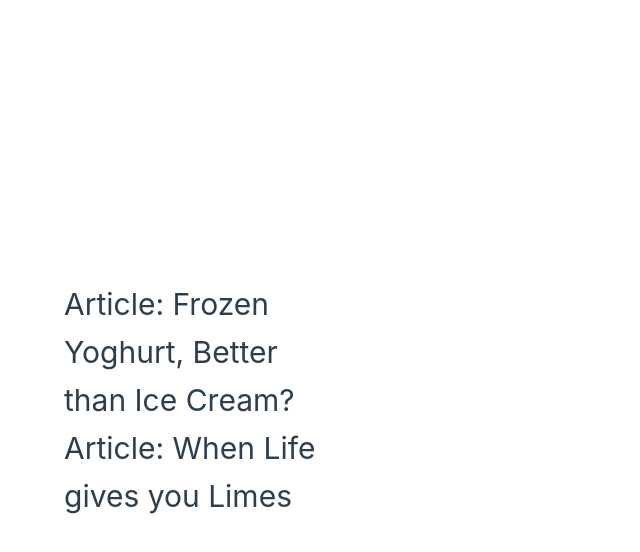
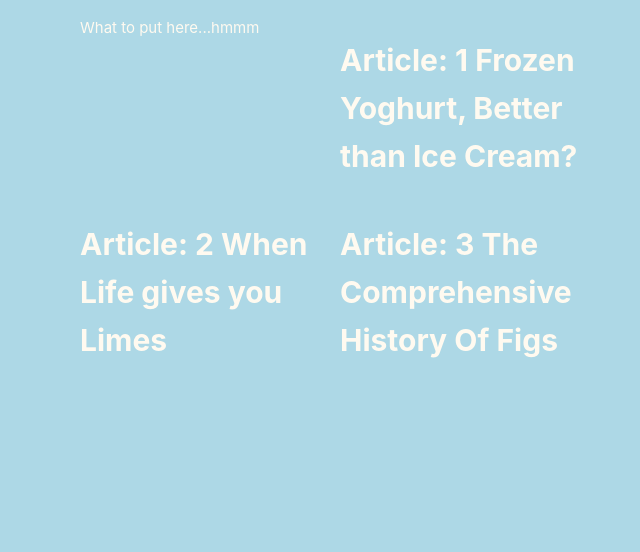
Before and after one commit to BeaLiz-Daly/my-project, a Vue app: page / in a window 1280 px wide. Shown: the top 552 px of the page, without its empty margins (0-640 px from the left). Built offline with nearby package versions, Linux system fonts and the light colour scheme.

Commit message:
building on article display

```diff
--- a/src/App.vue
+++ b/src/App.vue
@@ -3,18 +3,20 @@ import { ref, computed } from 'vue'
 
 const articles = ref([
   {articleID: 1, articleTitle: 'Frozen Yoghurt, Better than Ice Cream?' },
-  {articleID: 2, articleTitle: 'When Life gives you Limes'},]);
+  {articleID: 2, articleTitle: 'When Life gives you Limes'},
+  {articleID: 3, articleTitle: 'The Comprehensive History Of Figs'}]);
+
+let nextID = articles.value.length+1;  //variable initialised to 4 for function to add an article
 
 </script>
 
 <template>
   <body>
   <div id="app">
-    <header>
+    <header>What to put here...hmmm</header>
       <div v-for="item in articles" :key="item.articleID">  <!--v-for to display objects in array 'articles' -->
-        <h1> Article: {{item.articleTitle}}</h1>
-      </div>
-  </header>
+        <h1> Article: {{item.articleID}} {{item.articleTitle}} <br></h1>
+      </div> <!--app-->
   </div>
   </body>
 </template>
--- a/src/assets/base.css
+++ b/src/assets/base.css
@@ -1,86 +1,9 @@
-/* color palette from <https://github.com/vuejs/theme> */
-:root {
-  --vt-c-white: #ffffff;
-  --vt-c-white-soft: #f8f8f8;
-  --vt-c-white-mute: #f2f2f2;
-
-  --vt-c-black: #5fbb7c; /*background of body*/
-  --vt-c-black-soft: #af6868;
-  --vt-c-black-mute: #b77373;
-
-  --vt-c-indigo: #2c3e50;
-
-  --vt-c-divider-light-1: rgb(187 93 93 / 0.29);
-  --vt-c-divider-light-2: rgb(138 9 9 / 0.12);
-  --vt-c-divider-dark-1: rgb(201 60 60 / 0.65);
-  --vt-c-divider-dark-2: rgba(84, 84, 84, 0.48);
-
-  --vt-c-text-light-1: var(--vt-c-indigo);
-  --vt-c-text-light-2: rgb(157 29 74 / 0.66);
-  --vt-c-text-dark-1: var(--vt-c-white);
-  --vt-c-text-dark-2: rgba(235, 235, 235, 0.64);
-}
-
-/* semantic color variables for this project */
-:root {
-  --color-background: var(--vt-c-white);
-  --color-background-soft: var(--vt-c-white-soft);
-  --color-background-mute: var(--vt-c-white-mute);
-
-  --color-border: var(--vt-c-divider-light-2);
-  --color-border-hover: var(--vt-c-divider-light-1);
-
-  --color-heading: var(--vt-c-text-light-1);
-  --color-text: var(--vt-c-text-light-1);
-
-  --section-gap: 160px;
-}
-
-@media (prefers-color-scheme: dark) {
-  :root {
-    --color-background: var(--vt-c-black);
-    --color-background-soft: var(--vt-c-black-soft);
-    --color-background-mute: var(--vt-c-black-mute);
-
-    --color-border: var(--vt-c-divider-dark-2);
-    --color-border-hover: var(--vt-c-divider-dark-1);
-
-    --color-heading: var(--vt-c-text-dark-1);
-    --color-text: var(--vt-c-text-dark-2);
-  }
-}
-
-*,
-*::before,
-*::after {
-  box-sizing: border-box;
-  margin: 0;
-  font-weight: normal;
-}
 
 body {
-  min-height: 100vh;
-  color: var(--color-text);
-  background: var(--color-background);
-  transition:
-    color 0.5s,
-    background-color 0.5s;
+  color:floralwhite;
+  background-color: lightblue;
+  min-height: 40vh;
   line-height: 1.6;
-  font-family:
-    Inter,
-    -apple-system,
-    BlinkMacSystemFont,
-    'Segoe UI',
-    Roboto,
-    Oxygen,
-    Ubuntu,
-    Cantarell,
-    'Fira Sans',
-    'Droid Sans',
-    'Helvetica Neue',
-    sans-serif;
+  font-family: 'Inter', sans-serif;
   font-size: 15px;
-  text-rendering: optimizeLegibility;
-  -webkit-font-smoothing: antialiased;
-  -moz-osx-font-smoothing: grayscale;
 }
```
